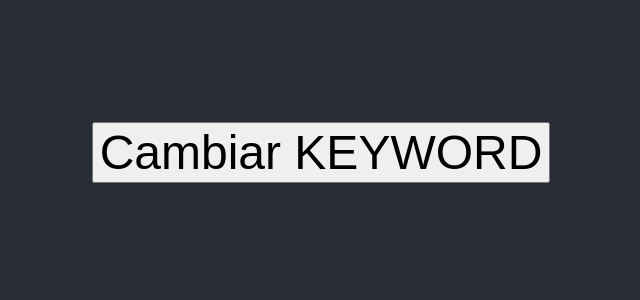
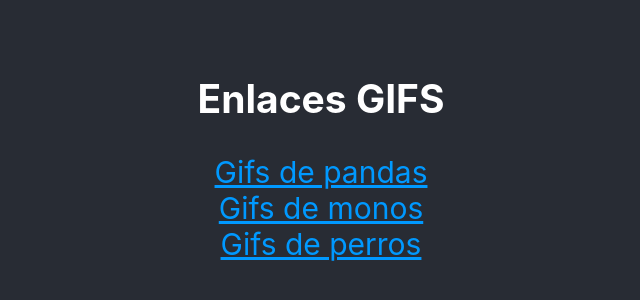
Before and after one commit to JordiKing10/react-gifs, a React (Create React App) app: page /gifs/monos in a window 1280 px wide. Shown: the part 264-564 px from the top of the page, without its empty margins (319-959 px from the left). Built offline with nearby package versions, Linux system fonts and the light colour scheme; no server answers.

Commit message:
Añadidas rutas y link con wouter

```diff
--- a/src/App.css
+++ b/src/App.css
@@ -25,15 +25,7 @@
   padding: 16px;
 }
 
-.App-link {
-  color: #61dafb;
+a {
+  color: #09f;
+  font-size: 30px;
 }
-
-@keyframes App-logo-spin {
-  from {
-    transform: rotate(0deg);
-  }
-  to {
-    transform: rotate(360deg);
-  }
-}
--- a/src/App.js
+++ b/src/App.js
@@ -1,15 +1,22 @@
-import { useState } from 'react'
+import React from 'react'
 import './App.css'
 import ListOfGifs from './components/ListOFGifs'
 
+import { Link, Route } from 'wouter'
+
 function App() {
-  const [keyword, setKeyword] = useState('panda')
 
   return (
     <div className="App">
       <section className="App-content">
-        <button onClick={() => setKeyword('mapache')}>Cambiar KEYWORD</button>
-        <ListOfGifs keyword={keyword} />
+        <h1>Enlaces GIFS</h1>
+        <Link to='/gif/panda'>Gifs de pandas</Link>
+        <Link to='/gif/monos'>Gifs de monos</Link>
+        <Link to='/gif/perros'>Gifs de perros</Link>
+        <Route
+          component={ListOfGifs}
+          path="/gif/:keyword"
+        />
       </section>
     </div>
   );
--- a/src/components/ListOFGifs.js
+++ b/src/components/ListOFGifs.js
@@ -2,7 +2,8 @@ import React, {useEffect, useState} from "react";
 import Gif from "./Gif";
 import getGifs from '../services/getGifs'
 
-export default function ListOfGifs ({ keyword }) {
+export default function ListOfGifs ({params}) {
+    const {keyword} = params
     const [gifs, setGifs] = useState([])
 
     useEffect(function () {
@@ -10,7 +11,9 @@ export default function ListOfGifs ({ keyword }) {
       .then(gifs => setGifs(gifs))
     }, [keyword])
 
-    return gifs.map(({id, title, url}) =>
+    return <div>
+        {
+            gifs.map(({id, title, url}) =>
                 <Gif
                     key={id}
                     id={id}
@@ -19,3 +22,6 @@ export default function ListOfGifs ({ keyword }) {
                 />
             )
         }
+    </div>
+
+}
--- a/src/index.css
+++ b/src/index.css
@@ -11,7 +11,3 @@ code {
   font-family: source-code-pro, Menlo, Monaco, Consolas, 'Courier New',
     monospace;
 }
-
-button{
-  font-size: 48px;
-}
```
Lines whose indentation alone changed are shown as unchanged.
